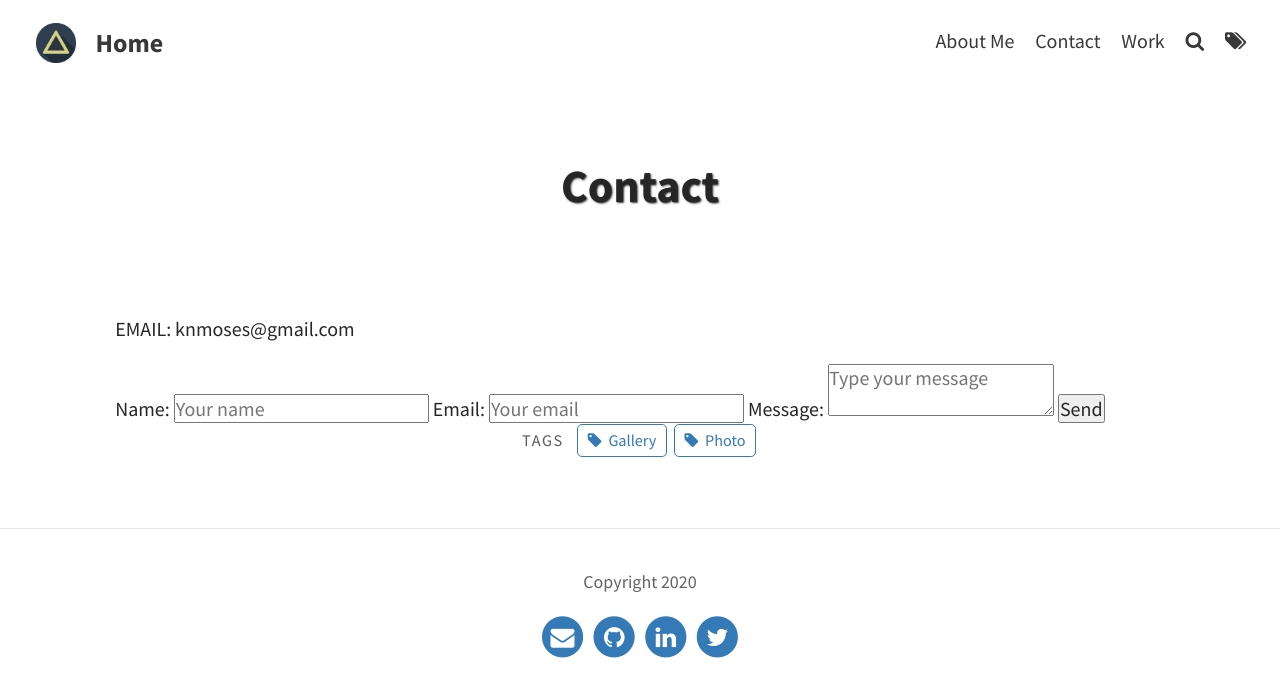
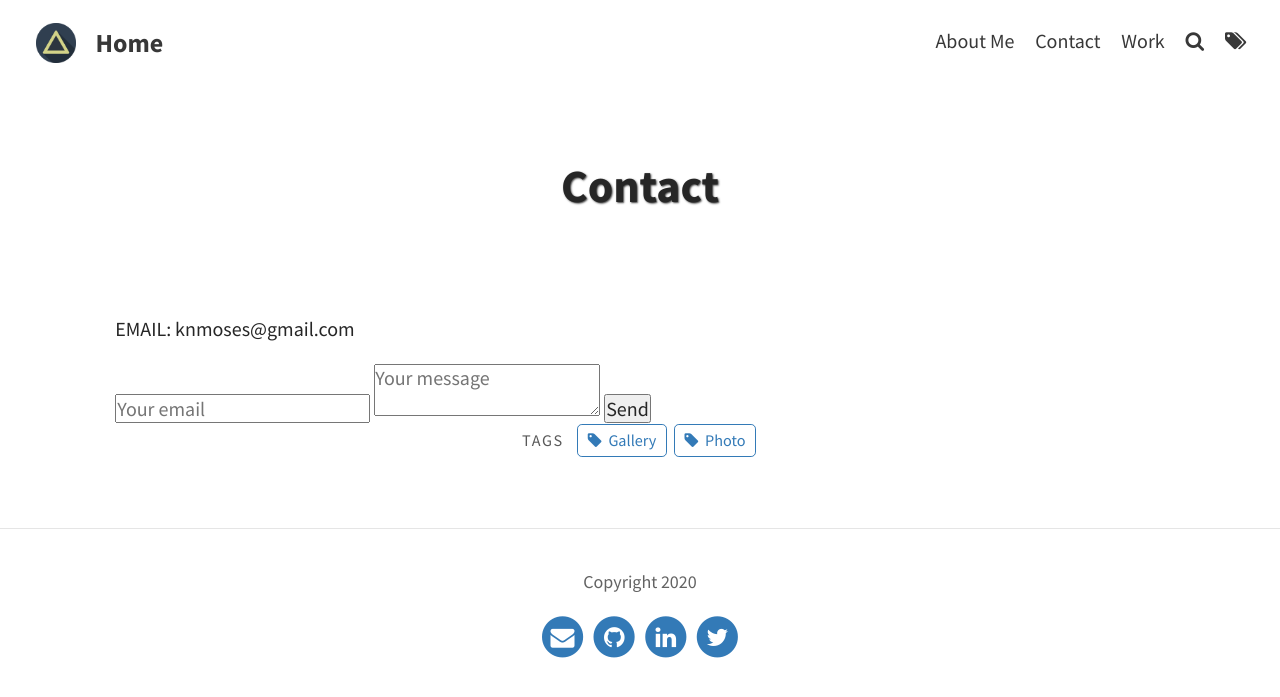
Before and after one commit to knmoses/knmoses.github.io, a Jekyll site: the page built from pages/contact.md, in a window 1280 px wide. Shown: the top 697 px of the page. Built offline with Jekyll 4.4.1, drawn with Linux system fonts in a browser that asks for light colours.

Commit message:
Update contact.md

```diff
--- a/pages/contact.md
+++ b/pages/contact.md
@@ -9,13 +9,9 @@ tags: [Gallery, Photo]
 
 EMAIL: knmoses@gmail.com
 
-<body>
-  <form name="input" method="POST" action="https://formspree.io/f/xleobgqn">
-    Name: <input type="text" name="name" placeholder="Your name">
-    Email: <input type="email" name="_replyto" placeholder="Your email">
-    Message: <textarea name="message" placeholder="Type your message"></textarea>
-    <input type="submit" value="Send">
-    <input type="hidden" value="_subject" value="Enter your subject here" />
-    <input type="hidden" value="_next" value="thanks.html" />
-  </form>
-</body>
+<form method="POST" action="https://formspree.io/knmoses@email.com">
+    <input type="hidden" name="_subject" value="Contact request from personal website" />
+    <input type="email" name="_replyto" placeholder="Your email" required>
+    <textarea name="message" placeholder="Your message" required></textarea>
+    <button type="submit">Send</button>
+</form>
```
